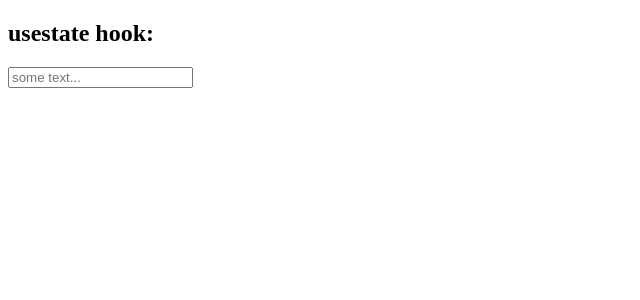
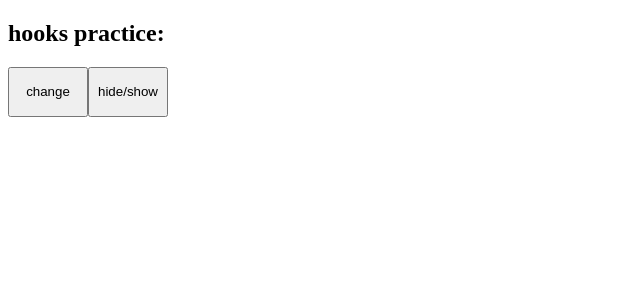
Before and after one commit to mphoChuene/React-practice, a React (Vite) app: page / in a window 1280 px wide. Shown: the top 300 px of the page, without its empty margins (0-640 px from the left). Built offline with nearby package versions, Linux system fonts and the light colour scheme.

Commit message:
usestate hook practice complete

```diff
--- a/src/components/usestatehook/State.jsx
+++ b/src/components/usestatehook/State.jsx
@@ -2,20 +2,24 @@ import React,{useState} from "react";
 
 const State = () => {
 
-  const [text,setText]= useState('')
+  const [color,setColor]=useState('black')
+  const [visible,setVisible]= useState(true)
 
-  // const [task,setTask] = useState('')
-const handleText =(event)=>{
-    setText(event.target.value)
-}
+  const handleChange =()=>{
+    setColor(color === 'black' ? 'red' : 'black')
+  }
 
+  const visibility =()=>{
+    setVisible(!visible)
+  }
 
   return (
     <div>
-      <h2>usestate hook:</h2>
-      <input type="text" placeholder="some text..." onChange={handleText} />
+      {/* change the color of the text */}
+      {visible &&<h2 style={{color:color}}>hooks practice:</h2>}
+      <button onClick={handleChange}>change</button>
+      <button onClick={visibility}>hide/show</button>
 
-      {text}
 
     </div>
   );
```
